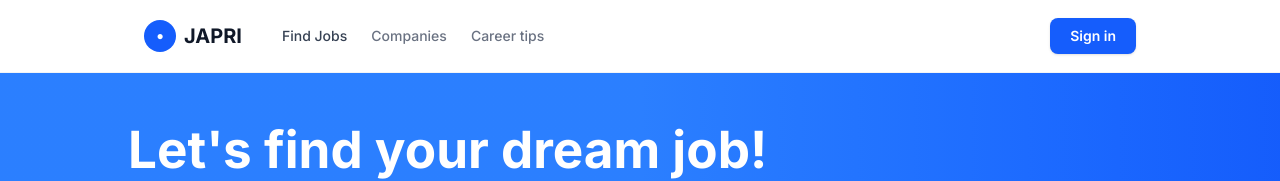
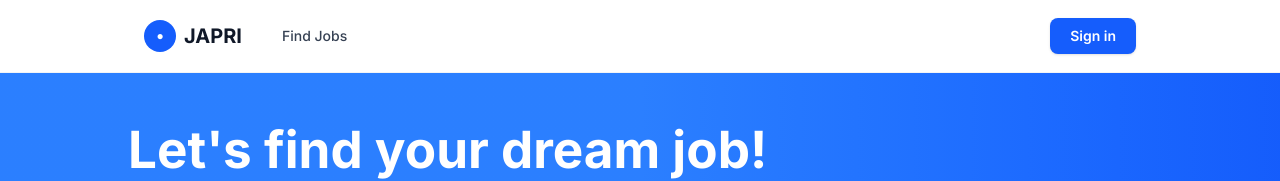
Before and after one commit to ebenlimbong/uas-paw-8-japri, a React (Vite) app in the folder frontend/: page / in a window 1280 px wide. Shown: the top 181 px of the page. Built offline with nearby package versions, Linux system fonts and the light colour scheme; no server answers.

Commit message:
Menghapus fitur yang tidak diperlukan

```diff
--- a/frontend/src/components/Navbar.jsx
+++ b/frontend/src/components/Navbar.jsx
@@ -53,18 +53,6 @@ const Navbar = () => {
                 className="text-gray-700 hover:text-blue-600 transition"
               >
                 Find Jobs
-              </Link>
-              <Link
-                to="/companies"
-                className="text-gray-500 hover:text-blue-600 transition"
-              >
-                Companies
-              </Link>
-              <Link
-                to="/career-tips"
-                className="text-gray-500 hover:text-blue-600 transition"
-              >
-                Career tips
               </Link>
             </div>
           </div>
```
